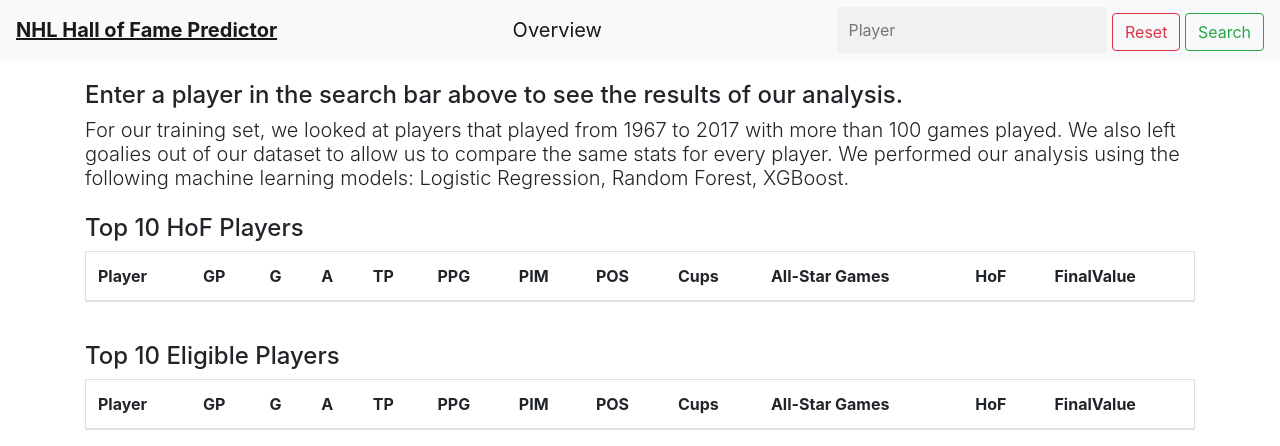
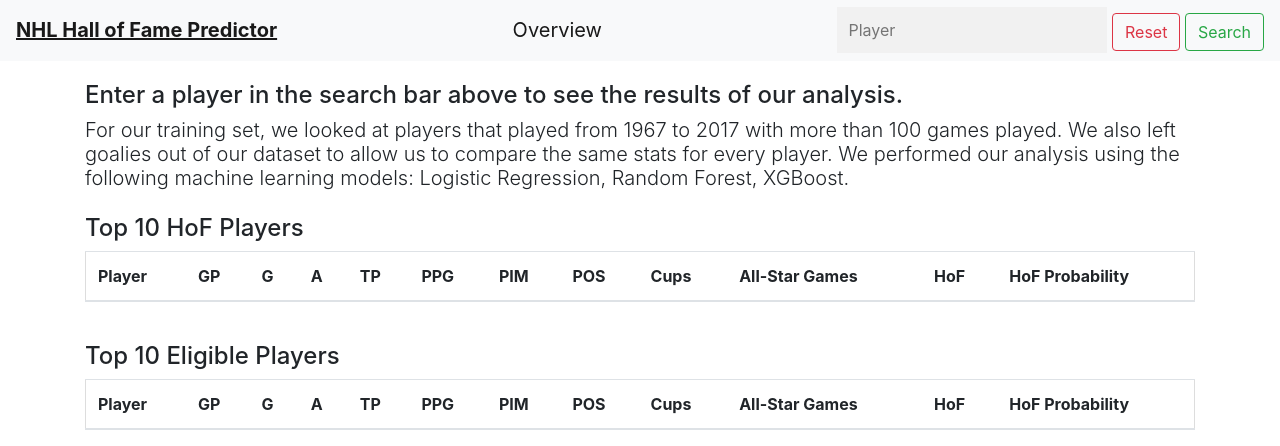
Before and after one commit to potterc22/Final-Project-ML, a Flask app: page / in a window 1280 px wide. Shown: the part 368-814 px from the top of the page. Run offline with Flask 2, Linux system fonts and the light colour scheme; data that the repository does not hold is empty; some libraries are stand-ins or nearby versions.

Commit message:
Updated FinalValue to HoF_Probability

```diff
--- a/Master/app.py
+++ b/Master/app.py
@@ -27,12 +27,12 @@
 @app.route("/api/HoFTable")
 def HoF_table_api():
     conn = engine.connect()
-    return pd.read_sql("SELECT Player, GP, G, A, TP, PPG, PIM, POS, Cups, 'All-Star Games', HoF, FinalValue FROM master_stats WHERE HoF = 1 ORDER BY FinalValue desc LIMIT 10", conn).to_json(orient='records')
+    return pd.read_sql("SELECT Player, GP, G, A, TP, PPG, PIM, POS, Cups, 'All-Star Games', HoF, HoF_Probability FROM master_stats WHERE HoF = 1 ORDER BY HoF_Probability desc LIMIT 10", conn).to_json(orient='records')
 
 @app.route("/api/otherTable")
 def otherTable():
     conn = engine.connect()
-    return pd.read_sql("SELECT Player, GP, G, A, TP, PPG, PIM, POS, Cups, 'All-Star Games', HoF, FinalValue FROM master_stats WHERE HoF = 0 ORDER BY FinalValue desc LIMIT 10", conn).to_json(orient='records')
+    return pd.read_sql("SELECT Player, GP, G, A, TP, PPG, PIM, POS, Cups, 'All-Star Games', HoF, HoF_Probability FROM master_stats WHERE HoF = 0 ORDER BY HoF_Probability desc LIMIT 10", conn).to_json(orient='records')
 
 @app.route("/api/search_players")
 def autocomplete_api():
@@ -42,7 +42,7 @@
 @app.route("/api/player_search/<searchPlayer>")
 def search_api(searchPlayer):
     conn = engine.connect()
-    return pd.read_sql("SELECT Player, GP, G, A, TP, PPG, PIM, POS, Cups, 'All-Star Games', HoF, FinalValue FROM master_stats WHERE Player = '%s'" %searchPlayer, conn).to_json(orient='records')
+    return pd.read_sql("SELECT Player, GP, G, A, TP, PPG, PIM, POS, Cups, 'All-Star Games', HoF, HoF_Probability FROM master_stats WHERE Player = '%s'" %searchPlayer, conn).to_json(orient='records')
 
 if __name__ == "__main__":
     app.run()
--- a/Master/data/generate_db.py
+++ b/Master/data/generate_db.py
@@ -3,7 +3,7 @@
 import pandas as pd
 
 # Read in master stats file and convert it to a dataframe
-csv_file = "../../Jeff/Output/master_stats_file_final_values.csv"
+csv_file = "master_stats_file_final_values.csv"
 master_stats_df = pd.read_csv(csv_file)
 
 # Save this to sqllite
--- a/Master/static/js/app.js
+++ b/Master/static/js/app.js
@@ -172,7 +172,7 @@
         "Cups",
         "All-Star Games",
         "HoF",
-        "FinalValue"
+        "HoF Probability"
     ]
 
     d3.json("/api/player_search/" + searchPlayer).then((data) => {
--- a/Master/templates/index.html
+++ b/Master/templates/index.html
@@ -79,7 +79,7 @@
                 <th class="table-head">Cups</th>
                 <th class="table-head">All-Star Games</th>
                 <th class="table-head">HoF</th>
-                <th class="table-head">FinalValue</th>
+                <th class="table-head">HoF Probability</th>
               </tr>
             </thead>
             <tbody class="topTenTable"></tbody>
@@ -108,7 +108,7 @@
                 <th class="table-head">Cups</th>
                 <th class="table-head">All-Star Games</th>
                 <th class="table-head">HoF</th>
-                <th class="table-head">FinalValue</th>
+                <th class="table-head">HoF Probability</th>
               </tr>
             </thead>
             <tbody class="topTenEligible"></tbody>
```
Also changed, not shown: Master/data/NHL_final_stats.sqlite.
